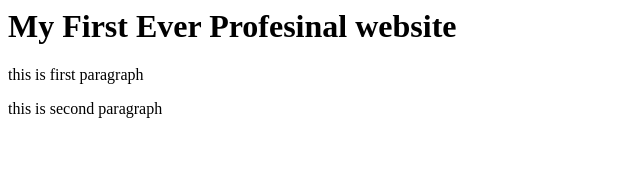
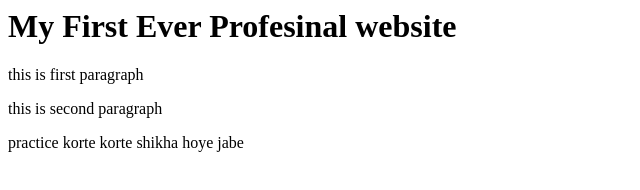
Before and after one commit to Selmun/myfirstwebsite, a plain HTML site: page index.html in a window 1280 px wide. Shown: the whole page, without its empty margins (0-640 px from the left). Drawn offline with Linux system fonts and the light colour scheme.

Commit message:
practice added

```diff
--- a/index.html
+++ b/index.html
@@ -1,3 +1,4 @@
 <h1>My First Ever Profesinal website</h1>
 <p>this is first paragraph</p>
 <p>this is second paragraph</p>
+<p> practice korte korte shikha hoye jabe</p>
```
